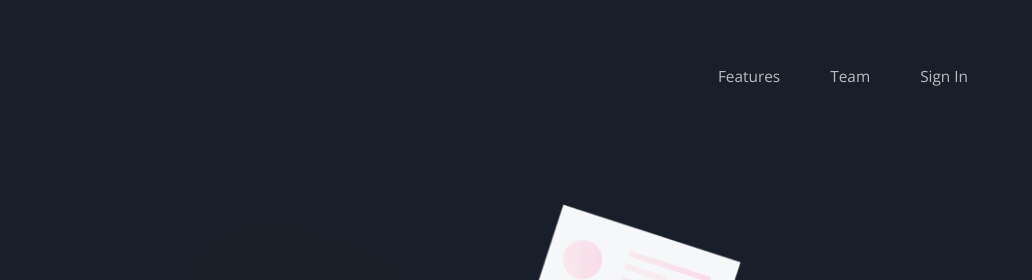
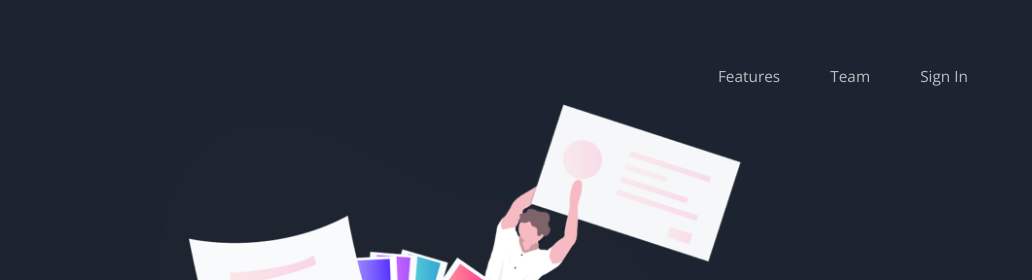
Before and after one commit to antoneladiana/fylo-dark-theme-landing-page, a plain HTML site: page index.html in a window 1280 px wide. Shown: the top 280 px of the page, 248-1280 px from the left. Drawn offline with nearby package versions, Linux system fonts and the light colour scheme.

Commit message:
Version 1

```diff
--- a/css/styles.css
+++ b/css/styles.css
@@ -2,7 +2,7 @@
 /*
     https://coolors.co/1c2431-181f2a-0b1523-202a3c-65e2d9-339ecc-ff4242-ffffff
 
-                    #1c2431 Raisin Black --> sign-up
+                    #1c2431 Raisin Black -->  intro + sign-up
                     #181f2a Raisin Black (darker) --> body
                     #0b1523 Rich Black --> footer
                     #202a3c Prussian Blue --> testimonials
@@ -39,12 +39,17 @@ img {
 }
 /* ----------------------- HEADER --------------------------- */
 header {
-    margin-bottom: 100px;
+    padding-bottom: 100px;
+    background-color: #1c2431 ;
+    background-image: url("../images/bg-curvy-mobile.svg");
+    background-repeat: no-repeat;
+    background-size: contain;
+    background-position: bottom;
 }
 .header-wrap {
     display: flex;
     justify-content: space-between;
-    margin-top: 50px;
+    padding-top: 50px;
     align-items: center;
 }
 .logo-header {
@@ -354,6 +359,9 @@ footer {
 }
 /* ----------------------- MEDIA QUERIES -------------------- */
 @media screen and (min-width: 600px) {
+    header {
+        background-image: url("../images/bg-curvy-desktop.svg");
+    }
     .contact-info {
         display: grid;
         grid-template-columns: 2fr 1fr;
--- a/index.html
+++ b/index.html
@@ -64,10 +64,6 @@
       </nav>
 
     </div>
-  </header>
-
-  <main>
-    <div class="content-wrap">
 
     <div class="intro">
       <div class="img-container">
@@ -79,7 +75,10 @@
       </p>
       <button type="button">Get Started</button>
     </div>
+  </header>
 
+  <main>
+    <div class="content-wrap">
       <dl class="features">
         <div class="feature-item">
           <div class="img-container">
```
Lines whose indentation alone changed are shown as unchanged.
